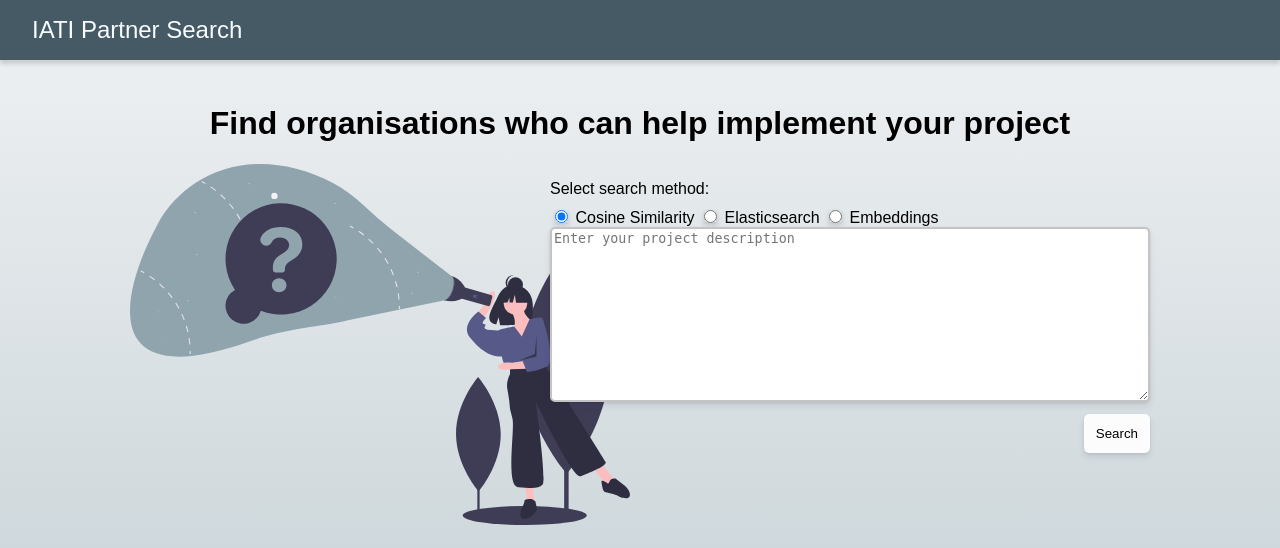
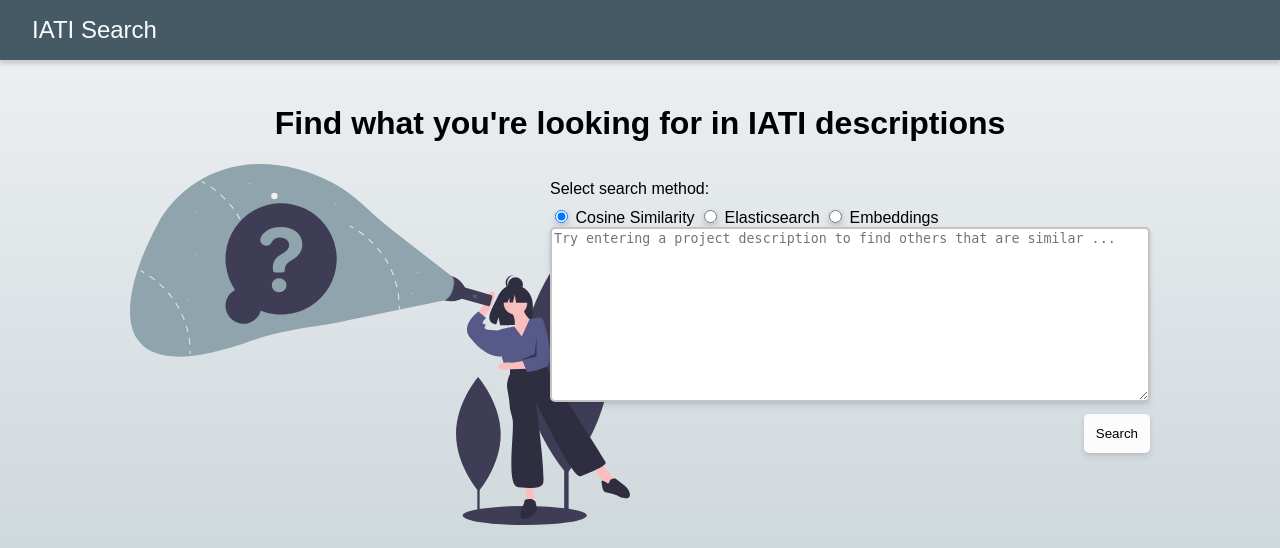
Before and after one commit to datasciencecampus/iati-partner-search, a Flask app: page / in a window 1280 px wide. Shown: the top 548 px of the page. Run offline with Flask 2, Linux system fonts and the light colour scheme; parts of the project's set-up code (start-up, migrations or seed data) failed here and were passed over.

Commit message:
Update branding to more generic search

```diff
--- a/ips_python/templates/base.html
+++ b/ips_python/templates/base.html
@@ -2,11 +2,11 @@
 <html lang="en">
   <head>
     <link rel="stylesheet" href="static/style.css" />
-    <title>IATI Partner Search</title>
+    <title>IATI Search</title>
   </head>
   <body>
     <nav>
-      <div class="title">IATI Partner Search</div>
+      <div class="title">IATI Search</div>
     </nav>
     <div id="content">{% block content %}{% endblock %}</div>
   </body>
--- a/ips_python/templates/index.html
+++ b/ips_python/templates/index.html
@@ -2,7 +2,7 @@
 <div class="index">
   <div class="main">
     <h1>
-      Find organisations who can help implement your project
+      Find what you're looking for in IATI descriptions
     </h1>
     <div class="form-container">
       <img
@@ -19,7 +19,7 @@
           {% for subfield in form.search_method %} {{ subfield }} {{
           subfield.label }} {% endfor %}
         </div>
-        {{ form.search(placeholder="Enter your project description") }} {{
+        {{ form.search(placeholder="Try entering a project description to find others that are similar ...") }} {{
         form.submit }}
       </form>
     </div>
@@ -27,7 +27,7 @@
 
   {% if result_type in ["cosine", "embeddings"] %}
   <div class="results">
-    <h1>Organisations</h1>
+    <h1>Results</h1>
     <a href="/">Search again</a>
     {% for result in results %}
     <div class="result">
@@ -43,7 +43,7 @@
   {% elif result_type == "elastic" %}
 
   <div class="results">
-    <h1>Organisations</h1>
+    <h1>Results</h1>
     <a href="/">Search again</a>
     {% for result in results %}
     <div class="result">
```
